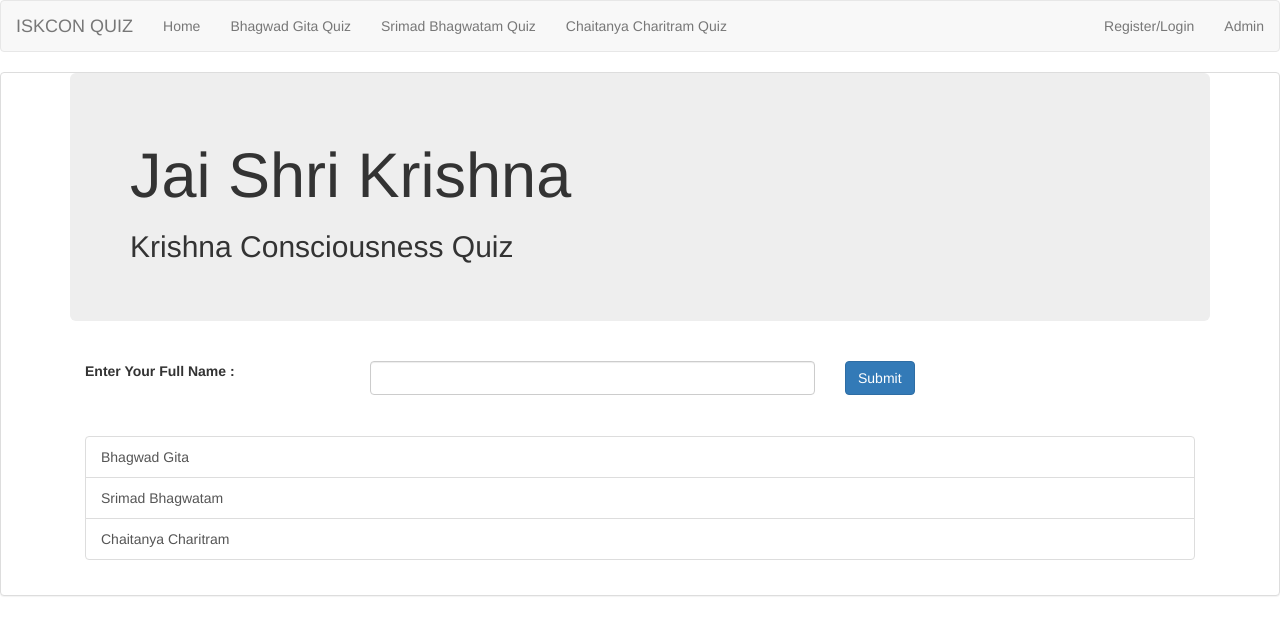
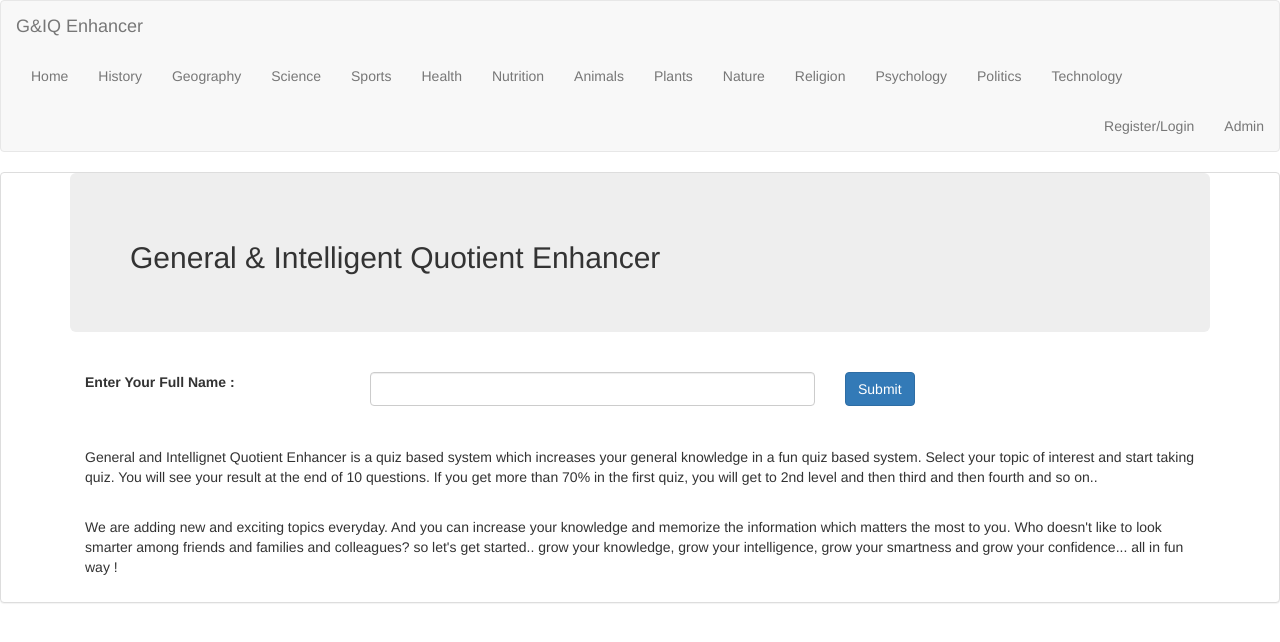
Before and after one commit to ruchamahajan/quiz, an Angular app: page /home in a window 1280 px wide. Shown: the top 642 px of the page. Built offline with nearby package versions, Linux system fonts and the light colour scheme.

Commit message:
Modified name of webiste and home page

```diff
--- a/src/app/app.component.html
+++ b/src/app/app.component.html
@@ -3,13 +3,24 @@
     <nav class="navbar navbar-default">
         <div class="container-fluid">
           <div class="navbar-header">
-            <a class="navbar-brand" href="#">ISKCON QUIZ</a>
+            <a class="navbar-brand" href="#">G&IQ Enhancer</a>
           </div>
           <ul class="nav navbar-nav">
             <li><a class="nav-link" [routerLink]="['/home']">Home</a></li>
-            <li><a class="nav-link" [routerLink]="['/multiOptionQuiz']">Bhagwad Gita Quiz</a></li>
-            <li><a class="nav-link" [routerLink]="['/multiOptionQuiz']">Srimad Bhagwatam Quiz</a></li>
-            <li><a class="nav-link" [routerLink]="['/multiOptionQuiz']">Chaitanya Charitram Quiz</a></li>
+            <li><a class="nav-link" [routerLink]="['/multiOptionQuiz']">History</a></li>
+            <li><a class="nav-link" [routerLink]="['/multiOptionQuiz']">Geography</a></li>
+            <li><a class="nav-link" [routerLink]="['/multiOptionQuiz']">Science</a></li>
+            <li><a class="nav-link" [routerLink]="['/multiOptionQuiz']">Sports</a></li>
+            <li><a class="nav-link" [routerLink]="['/multiOptionQuiz']">Health</a></li>
+            <li><a class="nav-link" [routerLink]="['/multiOptionQuiz']">Nutrition</a></li>
+            <li><a class="nav-link" [routerLink]="['/multiOptionQuiz']">Animals</a></li>
+            <li><a class="nav-link" [routerLink]="['/multiOptionQuiz']">Plants</a></li>
+            <li><a class="nav-link" [routerLink]="['/multiOptionQuiz']">Nature</a></li>
+            <li><a class="nav-link" [routerLink]="['/multiOptionQuiz']">Religion</a></li>
+            <li><a class="nav-link" [routerLink]="['/multiOptionQuiz']">Psychology</a></li>
+            <li><a class="nav-link" [routerLink]="['/multiOptionQuiz']">Politics</a></li>
+            <li><a class="nav-link" [routerLink]="['/multiOptionQuiz']">Technology</a></li>
+
           </ul>
           <ul class="nav navbar-nav navbar-right">
               <li><a class="nav-link" [routerLink]="['/login']">Register/Login</a></li>
--- a/src/app/home/home.component.html
+++ b/src/app/home/home.component.html
@@ -1,8 +1,7 @@
 <div class="panel panel-default">
         <div class="container">
                 <div class="jumbotron">
-                  <h1>Jai Shri Krishna</h1>
-                  <h2>{{title}}</h2>
+                  <h2>General & Intelligent Quotient Enhancer</h2>
                 </div>
                   <div class="panel-heading">
                     <div class="form-group row">
@@ -19,13 +18,16 @@
 
                   </div>
                   <div class="panel-body">
-
-                    <div class="list-group">
-                          <a href='/multiOptionQuiz' class="list-group-item">Bhagwad Gita</a>
-                          <a href='/multiOptionQuiz' class="list-group-item">Srimad Bhagwatam</a>
-                          <a href='/multiOptionQuiz' class="list-group-item">Chaitanya Charitram</a>
-                      </div>
-
+                  <p>
+                      General and Intellignet Quotient Enhancer is a quiz based system which increases your general knowledge in a fun quiz based system.
+                      Select your topic of interest and start taking quiz. You will see your result at the end of 10 questions. If you get more than 70% in
+                      the first quiz, you will get to 2nd level and then third and then fourth and so on..
+                  </p>
+                  <br>
+                  <p>
+                    We are adding new and exciting topics everyday. And you can increase your knowledge and memorize the information which matters the most to you.
+                    Who doesn't like to look smarter among friends and families and colleagues? so let's get started.. grow your knowledge, grow your intelligence,
+                    grow your smartness and grow your confidence... all in fun way !
+                  </p>
                   </div>
-
-</div>
+ </div>
--- a/src/index.html
+++ b/src/index.html
@@ -2,11 +2,11 @@
 <html lang="en">
 <head>
   <meta charset="utf-8">
-  <title>Quiz</title>
+  <title>G&IQ</title>
   <base href="/">
 
   <meta name="viewport" content="width=device-width, initial-scale=1">
-  <link rel="icon" type="image/x-icon" href="favicon.ico">
+  <link rel="icon" type="image/x-icon" href="">
   <link rel="stylesheet" href="https://maxcdn.bootstrapcdn.com/bootstrap/3.3.7/css/bootstrap.min.css" integrity="sha384-BVYiiSIFeK1dGmJRAkycuHAHRg32OmUcww7on3RYdg4Va+PmSTsz/K68vbdEjh4u" crossorigin="anonymous">
 
 </head>
```
